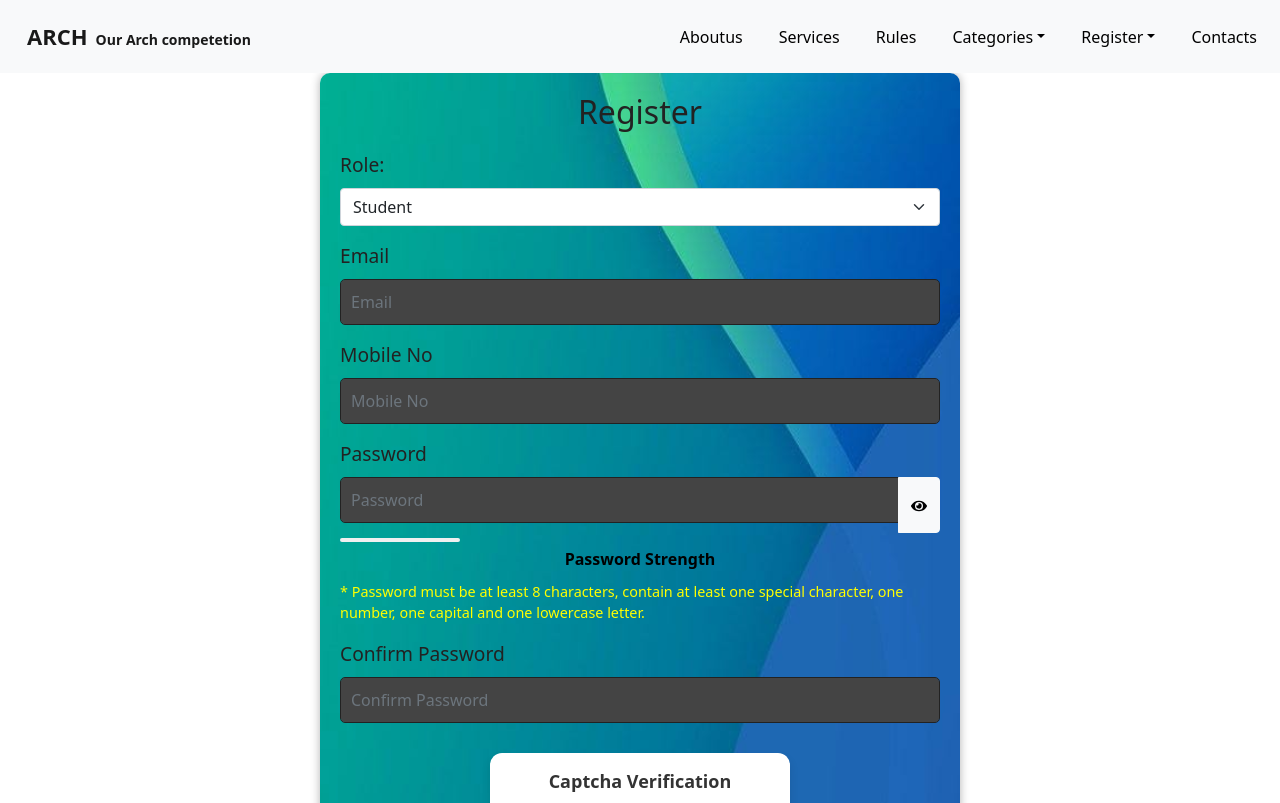
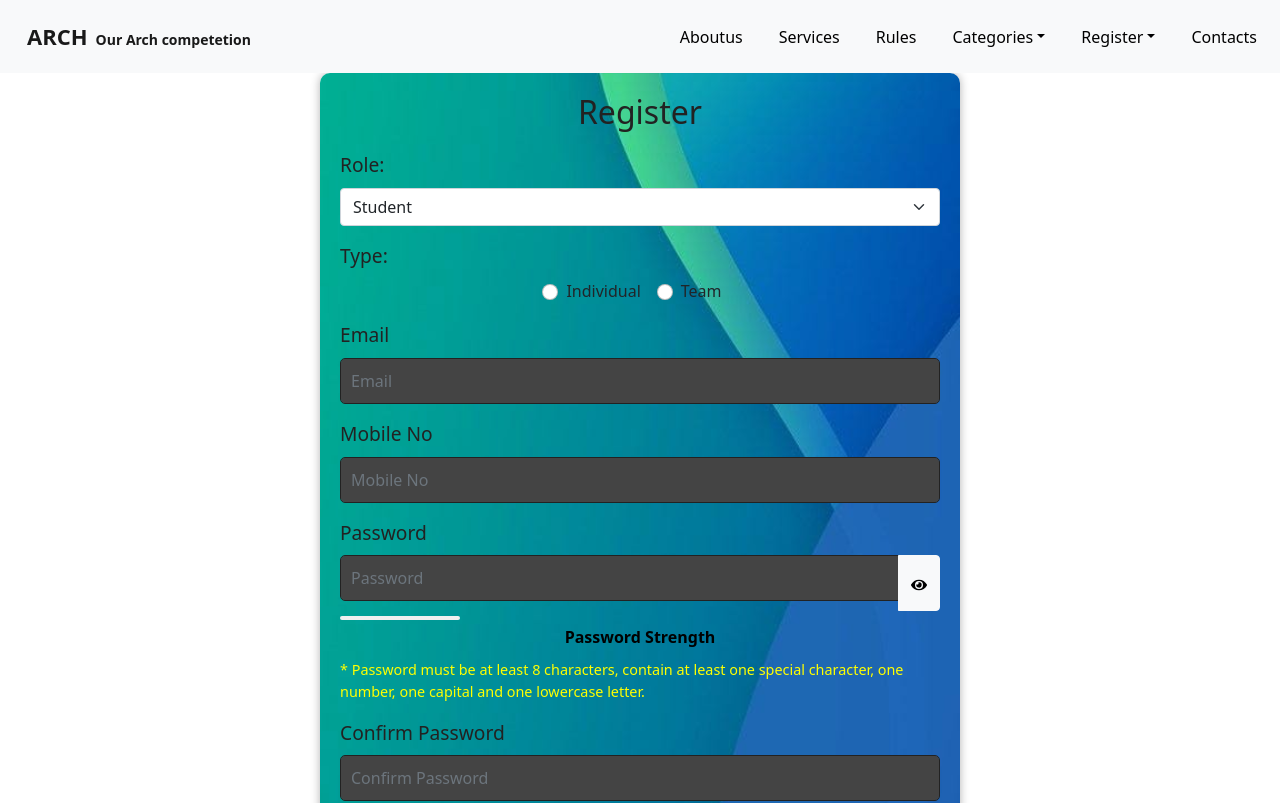
Before and after one commit to DedicatedRishi/project1, a React (Vite) app: page /register in a window 1280 px wide. Shown: the top 803 px of the page. Built offline with nearby package versions, Linux system fonts and the light colour scheme.

Commit message:
dashboard complited

```diff
--- a/src/components/Dashboard.jsx
+++ b/src/components/Dashboard.jsx
@@ -3,7 +3,7 @@ import styled from 'styled-components';
 import { PDFDocument, rgb, StandardFonts } from 'pdf-lib';
 import { saveAs } from 'file-saver';
 import axios from 'axios';
-
+import Bg from '../../public/pratik/images/bg.jpg';
 const Dashboard = () => {
 
   const[users,setUsers]=useState([]);
@@ -95,7 +95,8 @@ const Wrapper = styled.div`
   flex-direction: column;
   align-items: center;
   padding: 20px;
-  margin-top: 100px;
+  background: url(${Bg}) no-repeat center center fixed;
+  background-size: cover;
 `;
 
 
--- a/src/components/Header.jsx
+++ b/src/components/Header.jsx
@@ -17,7 +17,7 @@ const Header = () => {
                             <NavLink className="nav-link active" aria-current="page" href="#" >Aboutus</NavLink>
                         </li>
                         <li className="nav-item">
-                            <NavLink className="nav-link" to={'/dashboard'}>Services</NavLink>
+                            <NavLink className="nav-link" href="#">Services</NavLink>
                         </li>
                         <li className="nav-item">
                             <NavLink className="nav-link" href="#">Rules</NavLink>
--- a/src/components/Registration.jsx
+++ b/src/components/Registration.jsx
@@ -313,7 +313,7 @@ const Registration = () => {
       </div>
 
       <form>
-        {role == "admin" || role == "judge" ? (
+
           <div className="mb-3">
             <label className="form-label">Type:</label>
             <div className="d-flex justify-content-center">
@@ -347,11 +347,9 @@ const Registration = () => {
               </div>
             </div>
           </div>
-        ) : null}
 
 
-
-        {type === 'team' && (
+       {type === 'team' && (
           <>
             <div className="mb-3">
               <label htmlFor="teamLeaderName" className="form-label">
@@ -386,14 +384,14 @@ const Registration = () => {
           </>
         )}
 
-        {type === 'individual' || role=="student" ?(
+        {type === 'individual' &&(
           <div className="mb-3">
             <label htmlFor="name" className="form-label">
               Name
             </label>
             <input type="text" className="form-control" id="name" ref={clearRef} placeholder="Name" name='name' value={name} onChange={(e) => setName(e.target.value)} />
           </div>
-        ):null}
+        )}
         <div className="mb-3">
           <label htmlFor="email" className="form-label">
             Email
```
Also changed, not shown: 1 other file (tests, documents, lock files or other folders).
